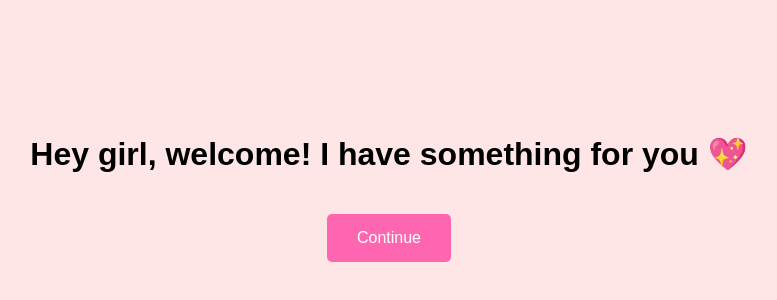
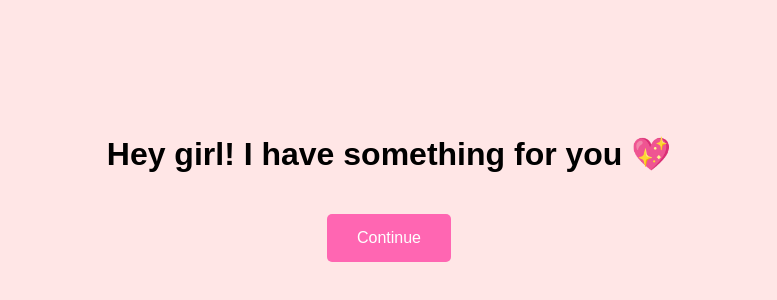
Before and after one commit to Bipro23/Hey, a plain HTML site: page index.html in a window 1280 px wide. Shown: the part 220-520 px from the top of the page, without its empty margins (251-1028 px from the left). Drawn offline with Linux system fonts and the light colour scheme.

Commit message:
Update index.html

```diff
--- a/index.html
+++ b/index.html
@@ -31,7 +31,7 @@
     </style>
 </head>
 <body>
-    <h1>Hey girl, welcome! I have something for you 💖</h1>
+    <h1>Hey girl! I have something for you 💖</h1>
     <button class="button" onclick="window.location.href='page3.html'">Continue</button>
 </body>
 </html>
```
